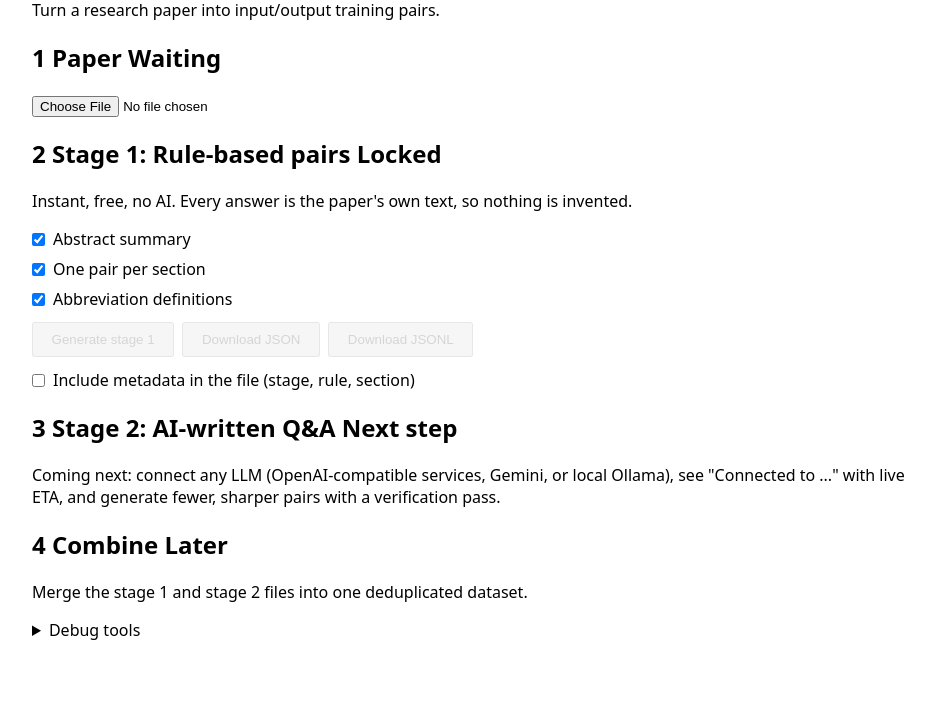
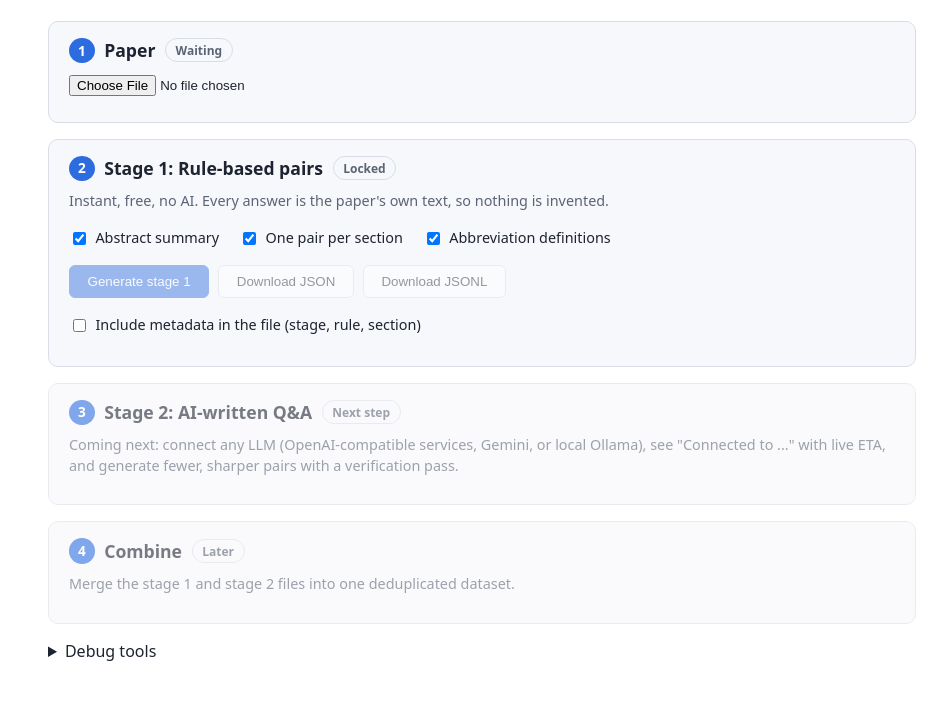
Before and after one commit to Not-Adithya/paper-to-dataset, a plain HTML site: page index.html in a window 1280 px wide. Shown: the part 97-800 px from the top of the page, without its empty margins (158-1105 px from the left). Drawn offline with Linux system fonts and the light colour scheme.

Commit message:
Add CSS variables and enhance styling
Refactor CSS with variables for theming and improved styles.

```diff
--- a/style.css
+++ b/style.css
@@ -1,15 +1,45 @@
-body { font-family: system-ui, sans-serif; max-width: 900px; margin: 2rem auto; padding: 0 1rem; }
-label { display: block; margin: 1rem 0; }
-input[type=text], input[type=password], input[type=number] { display: block; margin-top: 0.3rem; width: 100%; max-width: 420px; padding: 0.35rem; box-sizing: border-box; }
-.row { display: flex; gap: 1rem; flex-wrap: wrap; }
-.row label { flex: 1; min-width: 180px; }
-.check { display: flex; align-items: center; gap: 0.5rem; margin: 0.5rem 0; }
-.check input { display: inline; margin: 0; width: auto; }
-button { padding: 0.5rem 1.1rem; margin: 0.25rem 0.25rem 0.25rem 0; cursor: pointer; }
-button:disabled { opacity: 0.5; cursor: not-allowed; }
-#plan { font-size: 0.9rem; color: #444; margin: 0.5rem 0; min-height: 1.2em; }
-.bar { height: 14px; background: #ddd; border-radius: 7px; overflow: hidden; margin-top: 1rem; }
-#barFill { height: 100%; width: 0; background: #2d7ff9; transition: width 0.3s; }
-#progressText { white-space: pre-wrap; margin: 0.5rem 0; font-size: 0.9rem; }
+:root {
+  --bg: #ffffff; --fg: #1d2330; --muted: #5b6475; --line: #d9dde6; --card: #f7f8fb;
+  --accent: #2d6cdf; --ok: #1a7f4b; --work: #b26a00; --err: #c0392b;
+}
+@media (prefers-color-scheme: dark) {
+  :root {
+    --bg: #14171f; --fg: #e8ebf2; --muted: #9aa3b5; --line: #2c3342; --card: #1b2029;
+    --accent: #6b9bff; --ok: #4cc38a; --work: #e0a040; --err: #ff7b6b;
+  }
+}
+* { box-sizing: border-box; }
+body { font-family: system-ui, sans-serif; background: var(--bg); color: var(--fg); max-width: 900px; margin: 1.5rem auto; padding: 0 1rem; line-height: 1.45; }
+header h1 { margin: 0; }
+.sub { color: var(--muted); margin: 0.25rem 0 1.25rem; }
+
+.panel { background: var(--card); border: 1px solid var(--line); border-radius: 10px; padding: 1rem 1.25rem; margin-bottom: 1rem; }
+.panel.locked { opacity: 0.6; }
+.panel h2 { font-size: 1.1rem; margin: 0 0 0.6rem; display: flex; align-items: center; gap: 0.6rem; flex-wrap: wrap; }
+.num { display: inline-flex; align-items: center; justify-content: center; width: 1.6rem; height: 1.6rem; border-radius: 50%; background: var(--accent); color: #fff; font-size: 0.85rem; }
+
+.badge { font-size: 0.75rem; font-weight: 600; padding: 0.15rem 0.6rem; border-radius: 999px; border: 1px solid var(--line); color: var(--muted); }
+.badge.ok { color: var(--ok); border-color: var(--ok); }
+.badge.work { color: var(--work); border-color: var(--work); }
+.badge.err { color: var(--err); border-color: var(--err); }
+
+.hint { color: var(--muted); font-size: 0.9rem; margin: 0 0 0.75rem; }
+.info { font-size: 0.9rem; white-space: pre-wrap; margin: 0.6rem 0; }
+.checks { display: flex; gap: 1.25rem; flex-wrap: wrap; margin-bottom: 0.5rem; }
+.check { display: inline-flex; align-items: center; gap: 0.4rem; font-size: 0.9rem; margin: 0.25rem 0; }
+.actions { margin: 0.6rem 0; }
+
+button { padding: 0.5rem 1.1rem; margin: 0.2rem 0.3rem 0.2rem 0; cursor: pointer; border: 1px solid var(--line); border-radius: 6px; background: var(--bg); color: var(--fg); }
+button.primary { background: var(--accent); border-color: var(--accent); color: #fff; }
+button:disabled { opacity: 0.45; cursor: not-allowed; }
+
+.alert { background: rgba(192, 57, 43, 0.12); border: 1px solid var(--err); color: var(--err); padding: 0.7rem 1rem; border-radius: 8px; margin-bottom: 1rem; white-space: pre-wrap; }
+
+.pair { border: 1px solid var(--line); border-radius: 8px; margin: 0.4rem 0; background: var(--bg); }
+.pair summary { cursor: pointer; padding: 0.5rem 0.75rem; font-size: 0.92rem; }
+.pair-body { padding: 0 0.75rem 0.75rem; font-size: 0.88rem; }
+.pair-body p { white-space: pre-wrap; margin: 0.3rem 0 0; max-height: 320px; overflow: auto; }
+.tag { display: inline-block; font-size: 0.7rem; font-weight: 600; padding: 0.05rem 0.5rem; border-radius: 4px; background: var(--accent); color: #fff; margin-right: 0.4rem; text-transform: uppercase; }
+
 details { margin: 1rem 0; }
-pre { background: #f4f4f4; padding: 1rem; overflow: auto; white-space: pre-wrap; max-height: 520px; }
+pre { background: var(--card); border: 1px solid var(--line); padding: 0.75rem; overflow: auto; white-space: pre-wrap; max-height: 400px; }
```
